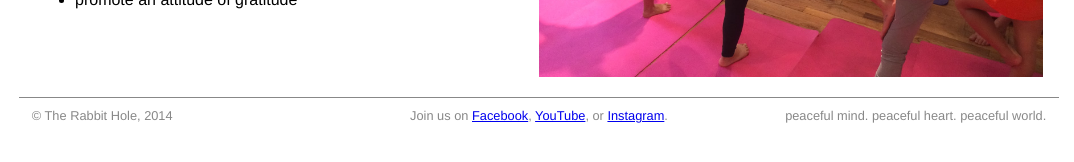
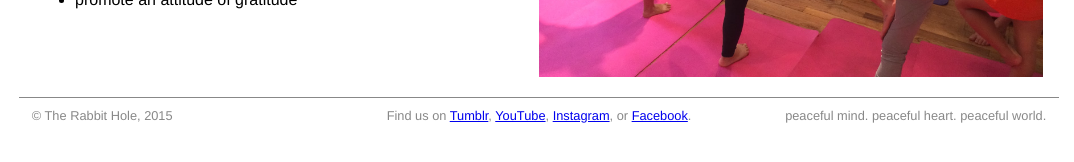
Before and after one commit to tsmall/rabbithole, a Jekyll site: the page built from index.md, in a window 1280 px wide. Shown: the part 603-765 px from the top of the page, without its empty margins (101-1175 px from the left). Built offline with Jekyll 4.4.1, drawn with Linux system fonts in a browser that asks for light colours; some web fonts are replaced; Markdown is read by kramdown in place of the engine named in the settings.

Commit message:
Update social media links and year in footer

```diff
--- a/_layouts/default.html
+++ b/_layouts/default.html
@@ -32,12 +32,13 @@
                 </section>
             </main>
             <footer>
-                <section class="footer-left">&copy; The Rabbit Hole, 2014</section>
+                <section class="footer-left">&copy; The Rabbit Hole, 2015</section>
                 <section class="footer-center">
-                    Join us on
-                    <a href="https://www.facebook.com/rabbitholenyc">Facebook</a>,
-                    <a href="https://www.youtube.com/user/rabbitholenyc">YouTube</a>, or
-                    <a href="http://instagram.com/rabbitholenyc">Instagram</a>.
+                    Find us on
+                    <a href="http://rabbitholenyc.tumblr.com/">Tumblr</a>,
+                    <a href="https://www.youtube.com/user/rabbitholenyc">YouTube</a>,
+                    <a href="http://instagram.com/rabbitholenyc">Instagram</a>, or
+                    <a href="https://www.facebook.com/rabbitholenyc">Facebook</a>.
                 </section>
                 <section class="footer-right">peaceful mind. peaceful heart. peaceful world.</section>
             </footer>
```
